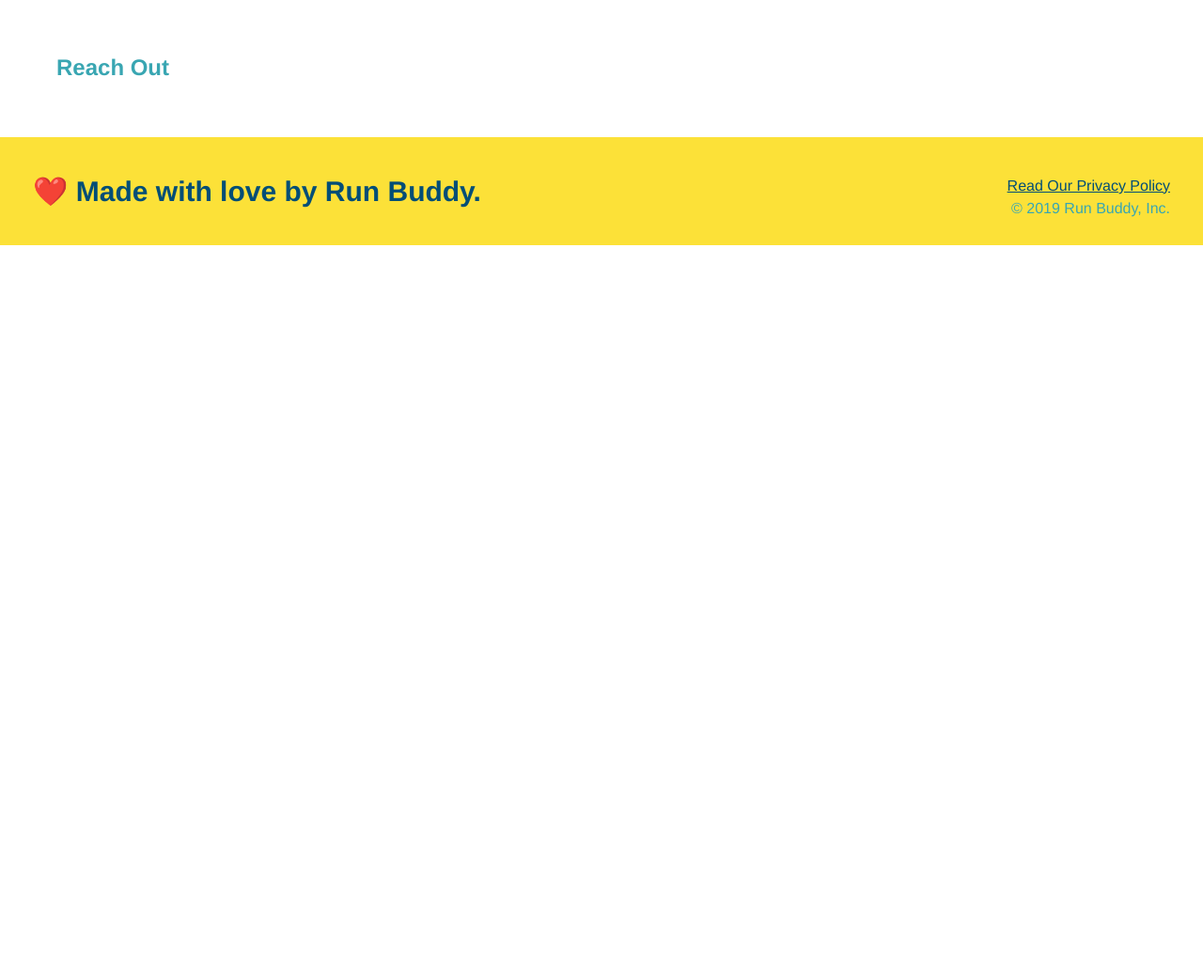
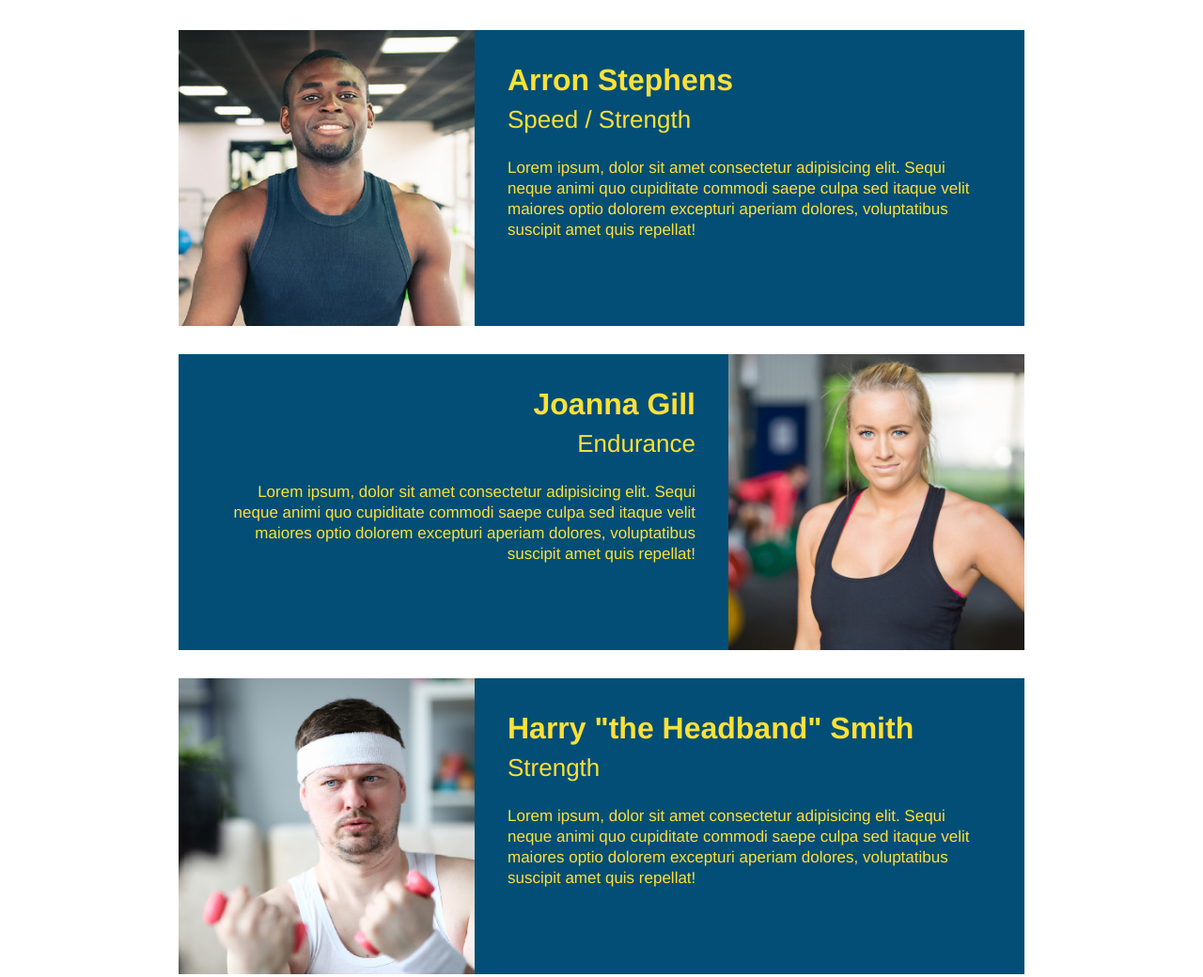
Before and after one commit to pcaiozzo/run-buddy, a plain HTML site: page index.html in a window 1280 px wide. Shown: the part 2920-3960 px from the top of the page at 94% size. Before the commit the page ends 3181 px from the top, so only its background shows below. Drawn offline with Linux system fonts and the light colour scheme.

Commit message:
meet the trainer section

```diff
--- a/assets/css/style.css
+++ b/assets/css/style.css
@@ -178,3 +178,50 @@ section {
 .secondary-border {
   border-color: #39a6b2;
 }
+
+.trainers {
+  text-align: center;
+}
+
+.trainer {
+  width: 900px;
+  margin: 0 auto 30px auto;
+  background: #024e76;
+  color: #fce138;
+  overflow: auto;
+}
+
+.trainer img {
+  width: 35%;
+  float: left;
+}
+
+.trainer-bio {
+  padding: 35px;
+  float: left;
+  width: 65%;
+}
+
+.text-left {
+  text-align: left;
+}
+
+.text-right {
+  text-align: right;
+}
+
+.trainer-bio h3 {
+  font-size: 32px;
+  margin-bottom: 8px;
+}
+
+.trainer-bio h4 {
+  font-weight: lighter;
+  font-size: 26px;
+  margin-bottom: 25px;
+}
+
+.trainer-bio p {
+  font-size: 17px;
+  line-height: 1.3;
+}
--- a/index.html
+++ b/index.html
@@ -131,8 +131,58 @@
     </section>
 
     <!--"meet the trainers" section-->
-    <section>
-      <h2>Meet The Trainers</h2>
+    <section id="your-trainers" class="trainers">
+      <h2 class="section-title primary-border">Meet The Trainers</h2>
+      <article class="trainer">
+        <img
+          src="./assets/images/trainer-1.jpg"
+          alt="Arron Stephens in his workout clothes, ready to pump iron."
+        />
+        <div class="trainer-bio text-left">
+          <h3>Arron Stephens</h3>
+          <h4>Speed / Strength</h4>
+          <p>
+            Lorem ipsum, dolor sit amet consectetur adipisicing elit. Sequi
+            neque animi quo cupiditate commodi saepe culpa sed itaque velit
+            maiores optio dolorem excepturi aperiam dolores, voluptatibus
+            suscipit amet quis repellat!
+          </p>
+        </div>
+      </article>
+
+      <article class="trainer">
+        <div class="trainer-bio text-right">
+          <h3>Joanna Gill</h3>
+          <h4>Endurance</h4>
+          <p>
+            Lorem ipsum, dolor sit amet consectetur adipisicing elit. Sequi
+            neque animi quo cupiditate commodi saepe culpa sed itaque velit
+            maiores optio dolorem excepturi aperiam dolores, voluptatibus
+            suscipit amet quis repellat!
+          </p>
+        </div>
+        <img
+          src="./assets/images/trainer-2.jpg"
+          alt="Joanna Gill cooling off after a workout"
+        />
+      </article>
+
+      <article class="trainer">
+        <img
+          src="./assets/images/trainer-3.jpg"
+          alt="Harry Smith wearing a headband and lifting comically small pink weights"
+        />
+        <div class="trainer-bio text-left">
+          <h3>Harry "the Headband" Smith</h3>
+          <h4>Strength</h4>
+          <p>
+            Lorem ipsum, dolor sit amet consectetur adipisicing elit. Sequi
+            neque animi quo cupiditate commodi saepe culpa sed itaque velit
+            maiores optio dolorem excepturi aperiam dolores, voluptatibus
+            suscipit amet quis repellat!
+          </p>
+        </div>
+      </article>
     </section>
 
     <!--"reach out" section-->
```
Also changed, not shown: assets/images/trainer-1.jpg (added), assets/images/trainer-2.jpg (added), assets/images/trainer-3.jpg (added).
